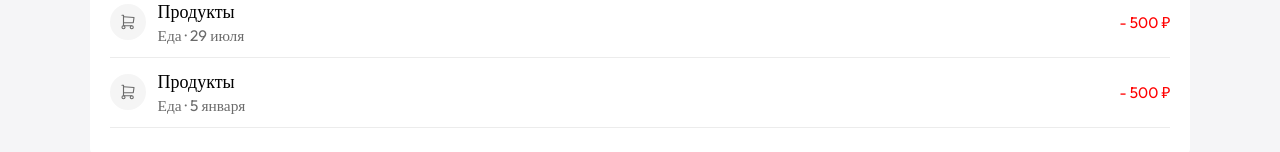
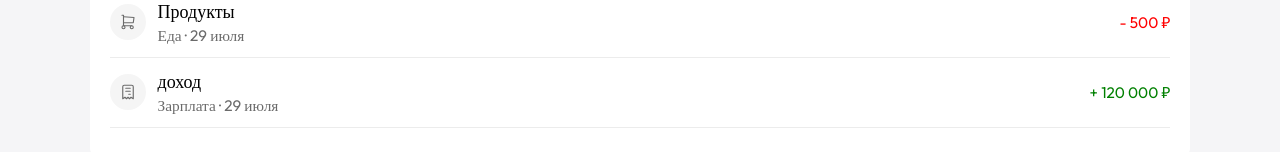
Before and after one commit to DanielFilimonov/transactionsProject, a React (Vite) app in the folder finance/: page / in a window 1280 px wide. Shown: the part 556-708 px from the top of the page. Built offline with nearby package versions, Linux system fonts and the light colour scheme.

Commit message:
fixed mokdate

```diff
--- a/finance/src/features/transactions/transactionsSlice.ts
+++ b/finance/src/features/transactions/transactionsSlice.ts
@@ -5,11 +5,35 @@ const transactionsAdapter = createEntityAdapter<Transaction>();
 
 const fakeInitialState: Transaction[] = [
 	{
-		id: "1",
+		id: nanoid(),
 		amount: 500,
 		type: "expense",
 		category: "Еда",
 		title: "Продукты",
+		date: new Date().toISOString(),
+	},
+	{
+		id: nanoid(),
+		amount: 120000,
+		type: "income",
+		category: "Зарплата",
+		title: "доход",
+		date: new Date().toISOString(),
+	},
+	{
+		id: nanoid(),
+		amount: 1200,
+		type: "expense",
+		category: "Развлечения",
+		title: "Кино",
+		date: new Date().toISOString(),
+	},
+	{
+		id: nanoid(),
+		amount: 3400,
+		type: "expense",
+		category: "Транспорт",
+		title: "Такси",
 		date: new Date().toISOString(),
 	},
 	{
@@ -28,30 +52,6 @@ const fakeInitialState: Transaction[] = [
 		title: "доход",
 		date: "2026-02-05T11:27:18.429Z",
 	},
-	{
-		id: "2",
-		amount: 120000,
-		type: "income",
-		category: "Зарплата",
-		title: "доход",
-		date: new Date().toISOString(),
-	},
-	{
-		id: "3",
-		amount: 1200,
-		type: "expense",
-		category: "Развлечения",
-		title: "Кино",
-		date: new Date().toISOString(),
-	},
-	{
-		id: "4",
-		amount: 3400,
-		type: "expense",
-		category: "Транспорт",
-		title: "Такси",
-		date: new Date().toISOString(),
-	},
 ];
 
 const transactionsSlice = createSlice({
```
